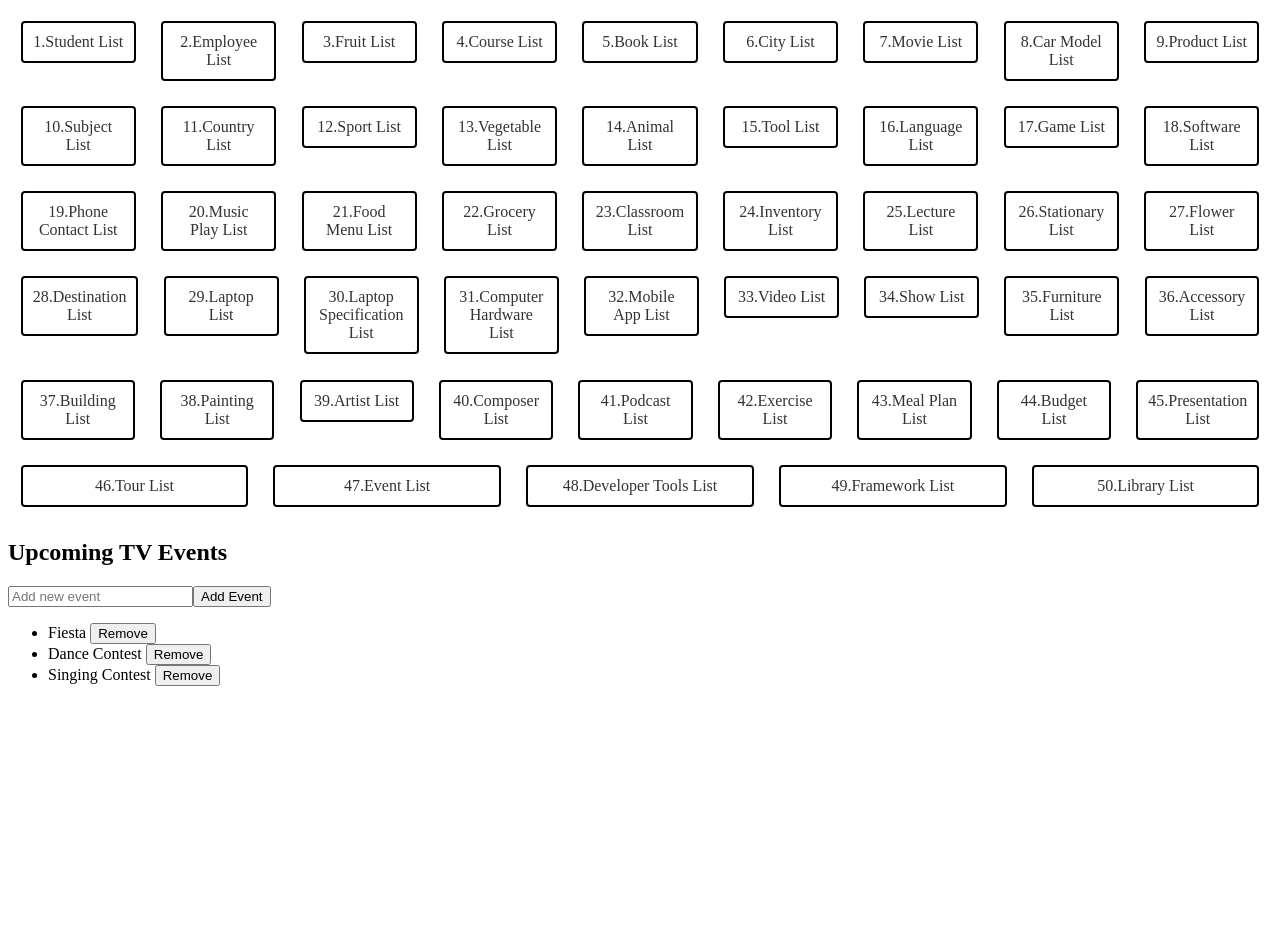
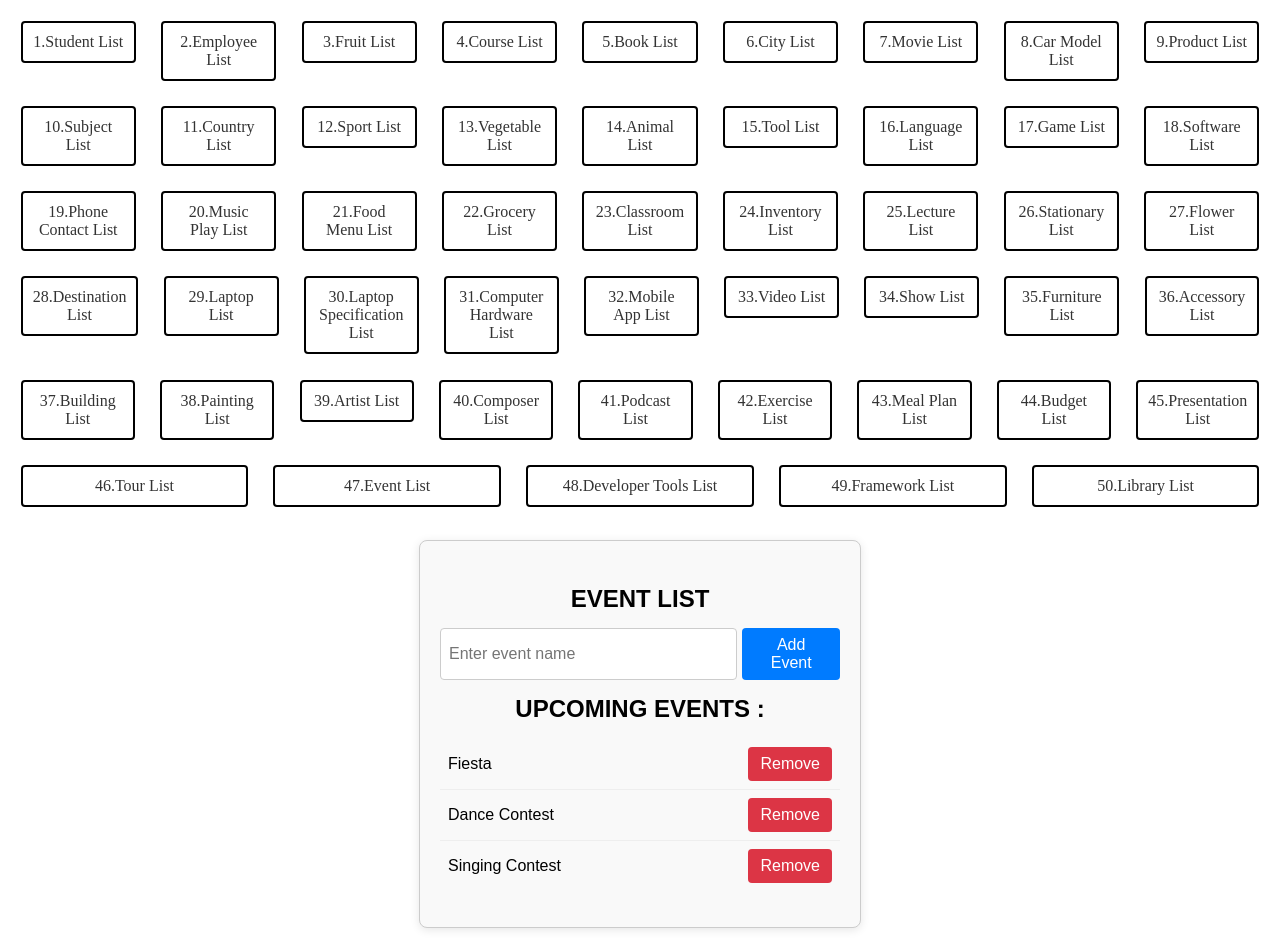
Before and after one commit to Xavierbaliw/Activity15-Angular-with-TypeScript-and-Data-Structures, an Angular app: page /eventlist in a window 1280 px wide. Before the commit the page ends 800 px from the top, so only its background shows below. Built offline with nearby package versions, Linux system fonts and the light colour scheme.

Commit message:
Add eventlist servces

```diff
--- a/src/app/component/event-list/event-list.component.css
+++ b/src/app/component/event-list/event-list.component.css
@@ -0,0 +1,76 @@
+.event-list-container {
+  max-width: 400px;
+  margin: 20px auto;
+  padding: 20px;
+  border: 1px solid #ccc;
+  border-radius: 8px;
+  background-color: #f9f9f9;
+  box-shadow: 0 2px 10px rgba(0, 0, 0, 0.1);
+  font-family: Arial, sans-serif;
+}
+
+.event-list-container p {
+  font-size: 1.5em;
+  margin-bottom: 15px;
+  font-weight: bold;
+  text-align: center;
+}
+
+.event-list-container .add-event {
+  display: flex;
+  margin-bottom: 15px;
+}
+
+.event-list-container input {
+  width: calc(100% - 120px);
+  padding: 8px;
+  border: 1px solid #ccc;
+  border-radius: 4px;
+  font-size: 1em;
+}
+
+.event-list-container button {
+  padding: 8px 12px;
+  background-color: #007bff;
+  color: white;
+  border: none;
+  border-radius: 4px;
+  cursor: pointer;
+  font-size: 1em;
+  margin-left: 5px;
+}
+
+.event-list-container button:hover {
+  background-color: #0056b3;
+}
+
+.event-list-container h2 {
+  text-align: center;
+  font-size: 1.5em;
+  margin: 15px 0;
+}
+
+.event-list-container ul {
+  list-style: none;
+  padding: 0;
+}
+
+.event-list-container li {
+  display: flex;
+  justify-content: space-between;
+  align-items: center;
+  padding: 8px;
+  border-bottom: 1px solid #eee;
+}
+
+.event-list-container li:last-child {
+  border-bottom: none;
+}
+
+.event-list-container li button {
+  background-color: #dc3545;
+}
+
+.event-list-container li button:hover {
+  background-color: #c82333;
+}
--- a/src/app/component/event-list/event-list.component.html
+++ b/src/app/component/event-list/event-list.component.html
@@ -1,12 +1,16 @@
-<div class="event-list">
-  <h2>Upcoming TV Events</h2>
-  <input [(ngModel)]="newEvent" placeholder="Add new event" />
+<div class="event-list-container">
+<p>EVENT LIST</p>
+
+<div class="add-event">
+  <input [(ngModel)]="newEvent" placeholder="Enter event name" />
   <button (click)="addEvent()">Add Event</button>
+</div>
 
-  <ul>
-    <li *ngFor="let event of events">
-      {{ event }}
-      <button (click)="removeEvent(event)">Remove</button>
-    </li>
-  </ul>
+<h2>UPCOMING EVENTS : </h2>
+<ul>
+  <li *ngFor="let event of getEvents(); let i = index">
+    {{ event }}
+    <button (click)="removeItem(i)">Remove</button>
+  </li>
+</ul>
 </div>
--- a/src/app/component/event-list/event-list.component.ts
+++ b/src/app/component/event-list/event-list.component.ts
@@ -1,4 +1,5 @@
 import { Component } from '@angular/core';
+import {EventListService} from "../../services/event-list.service";
 
 @Component({
   selector: 'app-event-list',
@@ -6,24 +7,22 @@ import { Component } from '@angular/core';
   styleUrl: './event-list.component.css'
 })
 export class EventListComponent {
-  // Define an array to hold upcoming TV events
-  events: string[] = [
-    'Fiesta',
-    'Dance Contest',
-    'Singing Contest',
-  ];
-
   newEvent: string = '';
 
+  constructor(private eventListService: EventListService) {}
 
-  addEvent(): void {
-    if (this.newEvent) {
-      this.events.push(this.newEvent);
+  addEvent() {
+    if (this.newEvent.trim()) {
+      this.eventListService.addEvent(this.newEvent.trim());
       this.newEvent = '';
     }
   }
 
-  removeEvent(event: string): void {
-    this.events = this.events.filter(e => e !== event);
+  getEvents(): string[] {
+    return this.eventListService.getEvents();
+  }
+
+  removeItem(index: number) {
+    this.eventListService.removeEvent(index);
   }
 }
--- /dev/null
+++ b/src/app/services/event-list.service.ts
@@ -0,0 +1,22 @@
+import { Injectable } from '@angular/core';
+
+@Injectable({
+  providedIn: 'root'
+})
+export class EventListService {
+  private events: string[] = ['Fiesta', 'Dance Contest', 'Singing Contest'];
+
+  addEvent(event: string) {
+    this.events.push(event);
+  }
+
+  getEvents(): string[] {
+    return this.events;
+  }
+
+  removeEvent(index: number) {
+    if (index > -1) {
+      this.events.splice(index, 1);
+    }
+  }
+}
```
Also changed, not shown: 1 other file (tests, documents, lock files or other folders).
